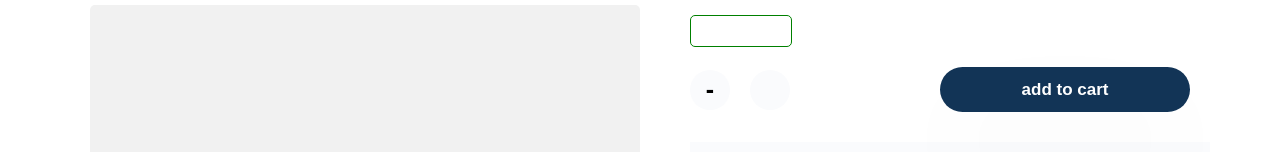
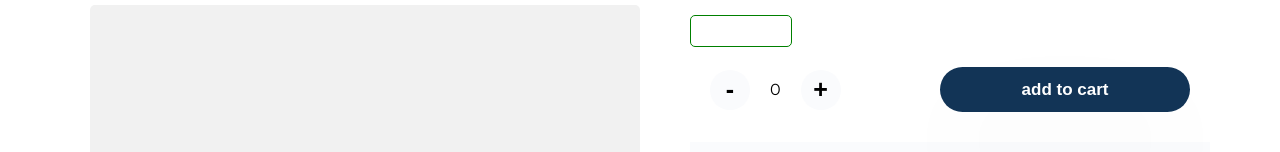
Before and after one commit to OgbuEsther/reduxECommerce, a React (Create React App) app: page /details/1 in a window 1280 px wide. Shown: the part 165-317 px from the top of the page. Built offline with nearby package versions, Linux system fonts and the light colour scheme.

Commit message:
updating

```diff
--- a/src/App.tsx
+++ b/src/App.tsx
@@ -5,12 +5,14 @@ import Header from "./components/Header";
 import AllRoutes from "./components/ALLroutes/AllRoutes";
 import Cont from "./components/Cont";
 import Details from "./components/DETAILSPAGE/Details";
+import SinglePage from "./components/Singlepage/SinglePage";
 
 function App() {
   return (
     <div className="App">
       <Header />
-      <AllRoutes />
+      {/* <AllRoutes /> */}
+      <SinglePage />
     </div>
   );
 }
--- a/src/components/Singlepage/SinglePage.tsx
+++ b/src/components/Singlepage/SinglePage.tsx
@@ -15,8 +15,8 @@ const SinglePage = () => {
           <Holder>
             <ButtonHold>
               <But>-</But>
-              <Count></Count>
-              <But></But>
+              <Count>0</Count>
+              <But>+</But>
             </ButtonHold>
             <MainButton>add to cart</MainButton>
           </Holder>
@@ -41,6 +41,9 @@ const DescHold = styled.div`
 const ButtonHold = styled.div`
   display: flex;
   align-items: center;
+  justify-content: space-between;
+  /* background-color: red; */
+  /* width: 150px; */
 `;
 
 const But = styled.button`
@@ -58,9 +61,11 @@ const But = styled.button`
     rgba(0, 0, 0, 0.3) 0px 30px 60px -30px;
   margin-right: 20px;
   cursor: pointer;
-  /* margin-left: 20px; */
+  margin-left: 20px;
 `;
-const Count = styled.div``;
+const Count = styled.div`
+  /* margin-right: 15px; */
+`;
 const MainButton = styled.button`
   height: 45px;
   width: 250px;
```
